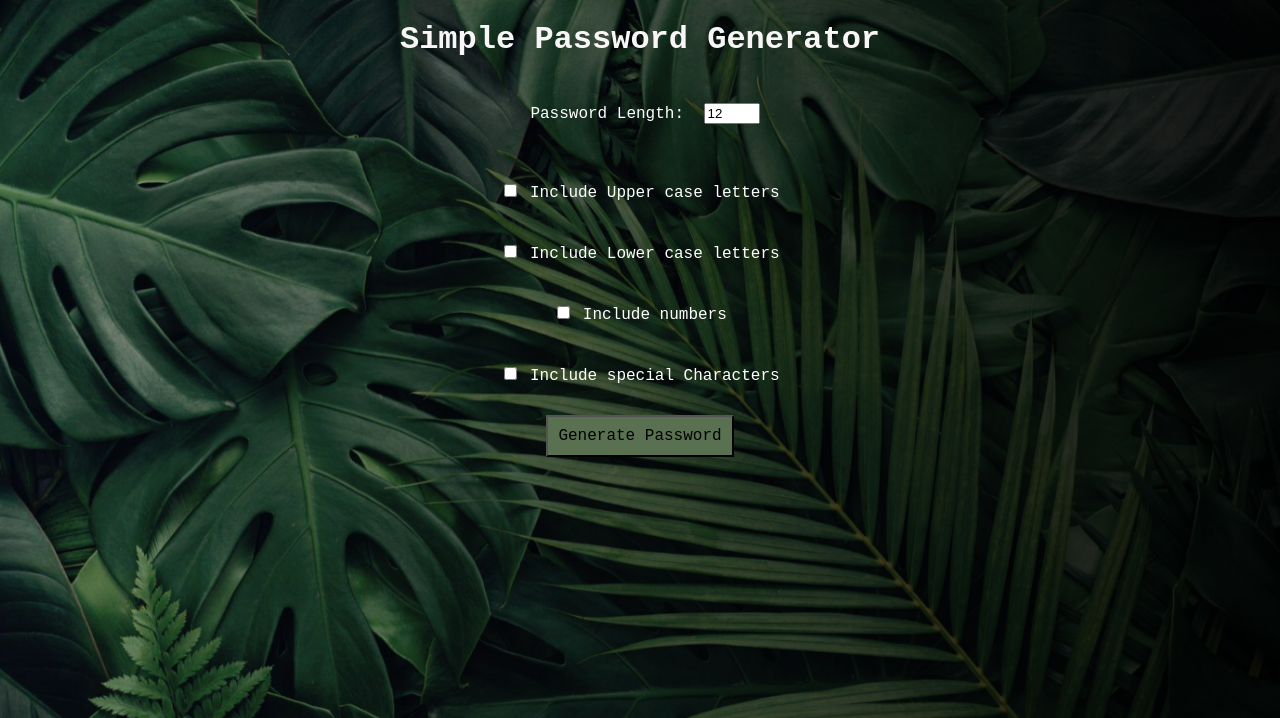
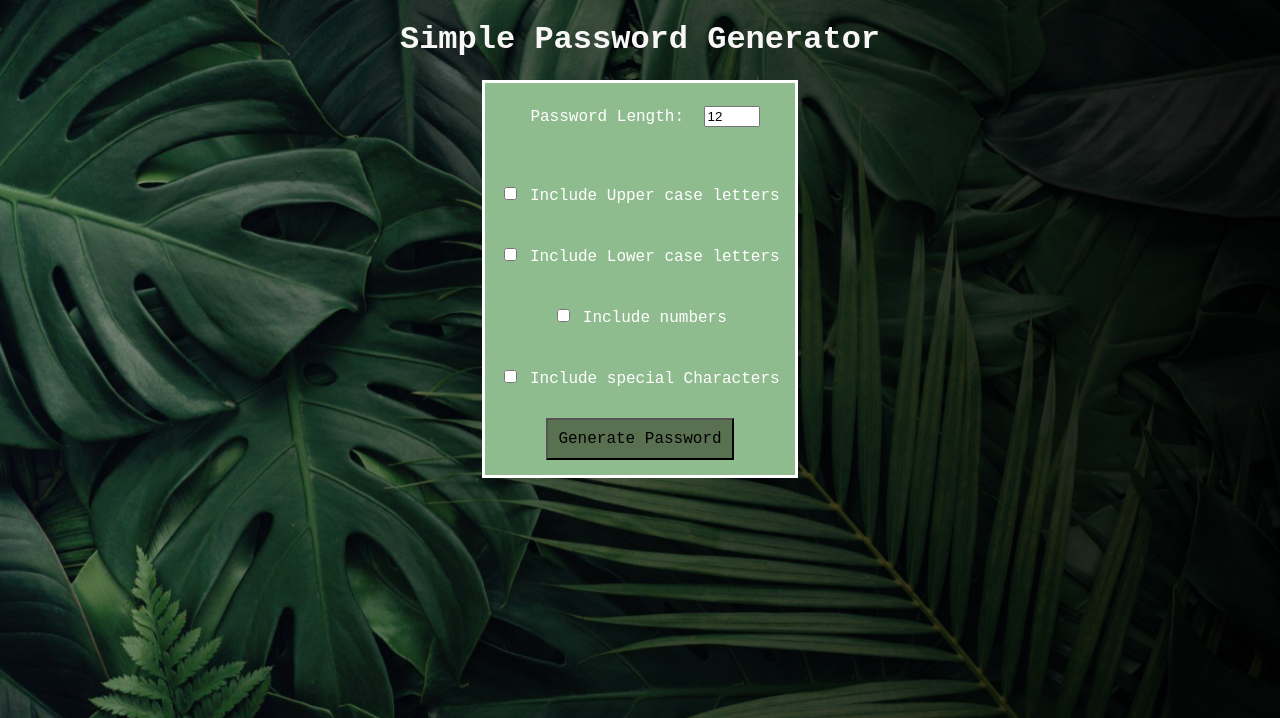
Before and after one commit to CarrieMack89/Password_Generator_Flask, a Flask app: page / in a window 1280 px wide. Shown: the top 718 px of the page. Run offline with Flask 3, Linux system fonts and the light colour scheme.

Commit message:
added solid border to form in css file

```diff
--- a/Password_generator/static/css/style.css
+++ b/Password_generator/static/css/style.css
@@ -27,6 +27,9 @@ form {
     justify-content: space-between;
     padding: 5px;
     color: white;
+    border: solid white;
+    background-color: darkseagreen;
+
 }
 
 label,
```
Also changed, not shown: Password_generator/templates/index.html (line endings or trailing spaces).
